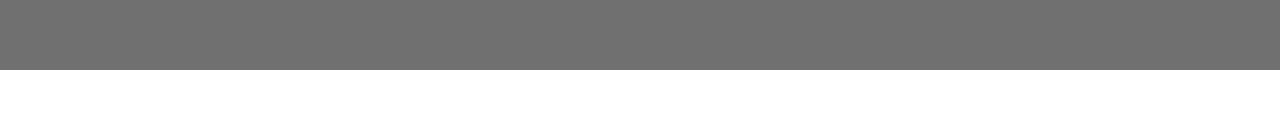
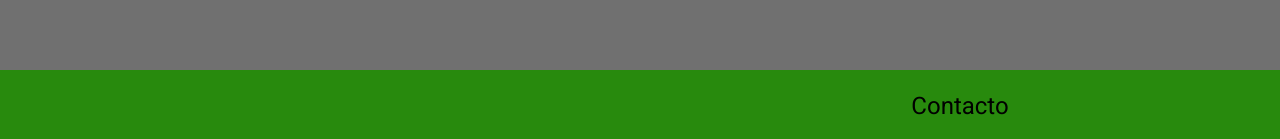
Before and after one commit to nereazj544/ModulodeJuegos, an Angular app: page /portafolios in a window 1280 px wide. Shown: the part 3091-3230 px from the top of the page. Before the commit the page ends 3161 px from the top, so only its background shows below. Built offline with nearby package versions, Linux system fonts and the light colour scheme.

Commit message:
Implementacion del usor de hijo-padre (o intento mejor dicho)

```diff
--- a/src/app/app.module.ts
+++ b/src/app/app.module.ts
@@ -34,6 +34,7 @@ import {MatListModule} from '@angular/material/list';
 import {MatTooltipModule} from '@angular/material/tooltip';
 import {MatInputModule} from '@angular/material/input';
 import {MatFormFieldModule} from '@angular/material/form-field';
+import { ContactoZonaComponent } from './componentes/contacto-zona/contacto-zona.component';
 
 
 @NgModule({
@@ -46,7 +47,8 @@ import {MatFormFieldModule} from '@angular/material/form-field';
     BricksBreakComponent,
     TresenrayaComponent,
     SearchComponent,
-    BoggleComponent
+    BoggleComponent,
+    ContactoZonaComponent
   ],
   imports: [
     BrowserModule,
--- /dev/null
+++ b/src/app/componentes/contacto-zona/contacto-zona.component.html
@@ -0,0 +1,4 @@
+<p>{{datosFormulario.nombre}}</p>
+<p>{{datosFormulario.email}}</p>
+<p>{{datosFormulario.mensaje}}</p>
+<button (click)="enviar()">Enviar</button>
--- /dev/null
+++ b/src/app/componentes/contacto-zona/contacto-zona.component.ts
@@ -0,0 +1,18 @@
+import { Component, EventEmitter, Input, Output } from '@angular/core';
+
+@Component({
+  selector: 'app-contacto-zona',
+  templateUrl: './contacto-zona.component.html',
+  styleUrls: ['./contacto-zona.component.css']
+})
+export class ContactoZonaComponent {
+  @Input () datosFormulario: any;
+  @Output() enviarFormulario = new EventEmitter;
+
+  constructor(){}
+
+  enviar(){
+    this.enviarFormulario.emit(this.datosFormulario);
+  }
+
+}
--- a/src/app/componentes/portafolios/portafolios.component.css
+++ b/src/app/componentes/portafolios/portafolios.component.css
@@ -210,3 +210,14 @@ span {
 .portafolios ul li{
     list-style: none;
 }
+
+.contacto{
+    background-color: #288a0d;
+    width: 1920px;
+    text-align: center;
+    align-items: center;
+}
+
+.contacto > h1{
+    padding: 20px;
+}
--- a/src/app/componentes/portafolios/portafolios.component.html
+++ b/src/app/componentes/portafolios/portafolios.component.html
@@ -134,6 +134,12 @@
     </table>
   </section>
 
+  <section class="contacto">
+    <h1>Contacto</h1>
+
+
+
+  </section>
 
 
 
--- a/src/app/componentes/portafolios/portafolios.component.ts
+++ b/src/app/componentes/portafolios/portafolios.component.ts
@@ -7,4 +7,5 @@ import { Component } from '@angular/core';
 })
 export class PortafoliosComponent {
 
+
 }
```
Also changed, not shown: src/app/componentes/contacto-zona/contacto-zona.component.css (added), 1 other file (tests, documents, lock files or other folders).
